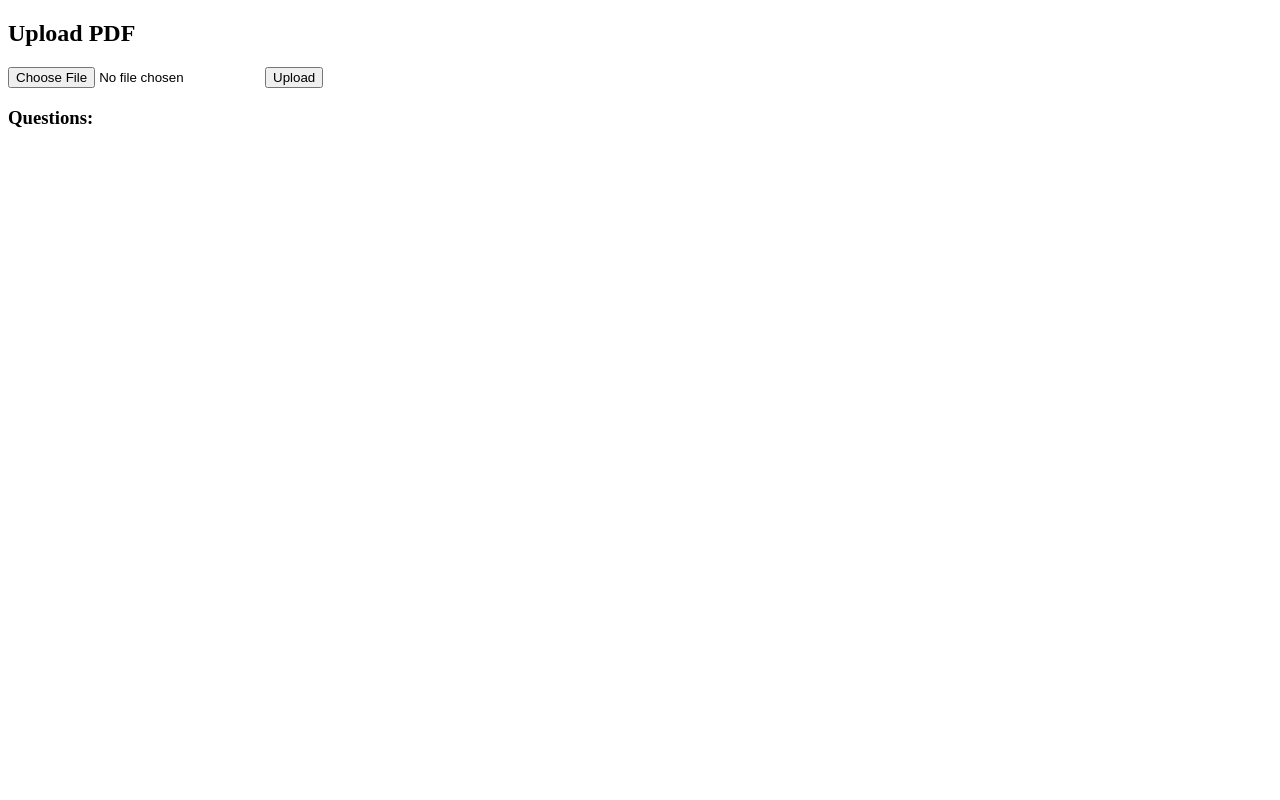
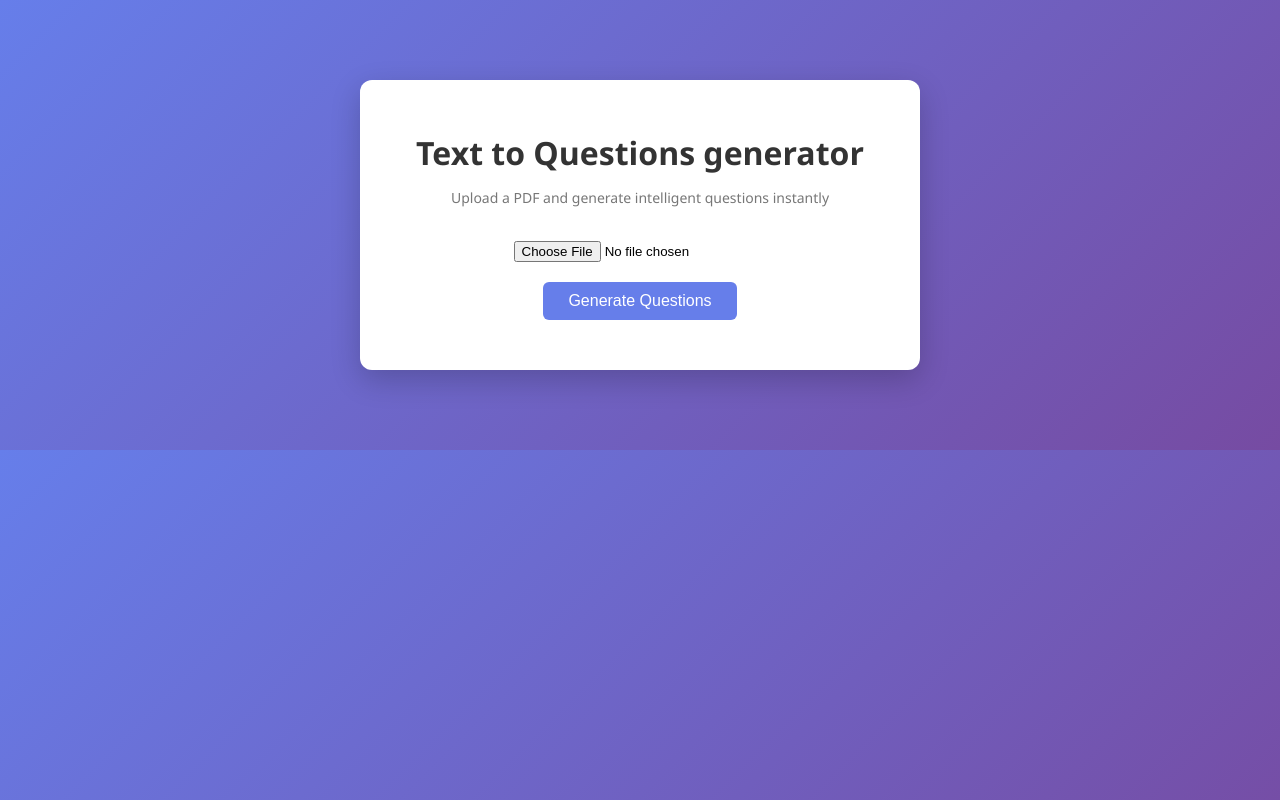
Before and after one commit to rishuagrawal1309/DocuQuiz-AI-Question-Generator, a plain HTML site: page frontend/index.html in a window 1280 px wide. Drawn offline with Linux system fonts and the light colour scheme.

Commit message:
frontend implementation

```diff
--- a/frontend/index.html
+++ b/frontend/index.html
@@ -1,33 +1,124 @@
 <!DOCTYPE html>
 <html>
 <head>
-    <title>DocuQuiz AI</title>
+    <meta charset="UTF-8">
+    <title>Text2Que Generator</title>
+
+    <style>
+        body {
+            font-family: 'Segoe UI', sans-serif;
+            background: linear-gradient(135deg, #667eea, #764ba2);
+            margin: 0;
+            padding: 0;
+        }
+
+        .container {
+            max-width: 500px;
+            margin: 80px auto;
+            background: white;
+            padding: 30px;
+            border-radius: 12px;
+            box-shadow: 0 10px 30px rgba(0,0,0,0.2);
+            text-align: center;
+        }
+
+        h1 {
+            margin-bottom: 10px;
+            color: #333;
+        }
+
+        p {
+            color: #777;
+            font-size: 14px;
+        }
+
+        input[type="file"] {
+            margin: 20px 0;
+        }
+
+        button {
+            background: #667eea;
+            color: white;
+            border: none;
+            padding: 10px 25px;
+            border-radius: 6px;
+            cursor: pointer;
+            font-size: 16px;
+            transition: 0.3s;
+        }
+
+        button:hover {
+            background: #5a67d8;
+        }
+
+        .loading {
+            margin-top: 15px;
+            color: #667eea;
+            font-weight: bold;
+        }
+
+        ul {
+            margin-top: 20px;
+            padding: 0;
+            list-style: none;
+            text-align: left;
+        }
+
+        li {
+            background: #f3f4f6;
+            padding: 12px;
+            margin: 8px 0;
+            border-radius: 6px;
+            transition: 0.2s;
+        }
+
+        li:hover {
+            background: #e5e7eb;
+        }
+
+        .error {
+            color: red;
+        }
+    </style>
 </head>
+
 <body>
 
-<h2>Upload PDF</h2>
+<div class="container">
 
-<input type="file" id="fileInput" />
-<button onclick="uploadFile()">Upload</button>
+    <h1>Text to Questions generator</h1>
+    <p>Upload a PDF and generate intelligent questions instantly</p>
 
-<h3>Questions:</h3>
-<ul id="output"></ul>
+    <input type="file" id="fileInput" />
+    <br>
+    <button onclick="uploadFile()">Generate Questions</button>
+
+    <div class="loading" id="loading"></div>
+
+    <ul id="output"></ul>
+
+</div>
 
 <script>
 async function uploadFile() {
     try {
         const fileInput = document.getElementById("fileInput");
         const file = fileInput.files[0];
+        const output = document.getElementById("output");
+        const loading = document.getElementById("loading");
+
+        output.innerHTML = "";
+        loading.innerText = "";
 
         if (!file) {
             alert("Please select a file first!");
             return;
         }
 
+        loading.innerText = "⏳ Generating questions...";
+
         const formData = new FormData();
         formData.append("file", file);
-
-        console.log("Uploading file...");
 
         const response = await fetch("http://127.0.0.1:8000/upload", {
             method: "POST",
@@ -37,22 +128,23 @@ async function uploadFile() {
         const data = await response.json();
         console.log("API RESPONSE:", data);
 
-        const output = document.getElementById("output");
-        output.innerHTML = "";
+        loading.innerText = "";
 
         if (data.questions && data.questions.length > 0) {
-            data.questions.forEach(q => {
+            data.questions.forEach((q, index) => {
                 const li = document.createElement("li");
-                li.innerText = q;
+                li.innerText = `${index + 1}. ${q}`;
                 output.appendChild(li);
             });
         } else {
-            output.innerHTML = "<li>No questions returned</li>";
+            output.innerHTML = "<li class='error'>No questions generated</li>";
         }
 
     } catch (error) {
         console.error("ERROR:", error);
-        alert("Something went wrong. Check console.");
+        document.getElementById("loading").innerText = "";
+        document.getElementById("output").innerHTML =
+            "<li class='error'>Something went wrong</li>";
     }
 }
 </script>
```
Also changed, not shown: 3 other files.
